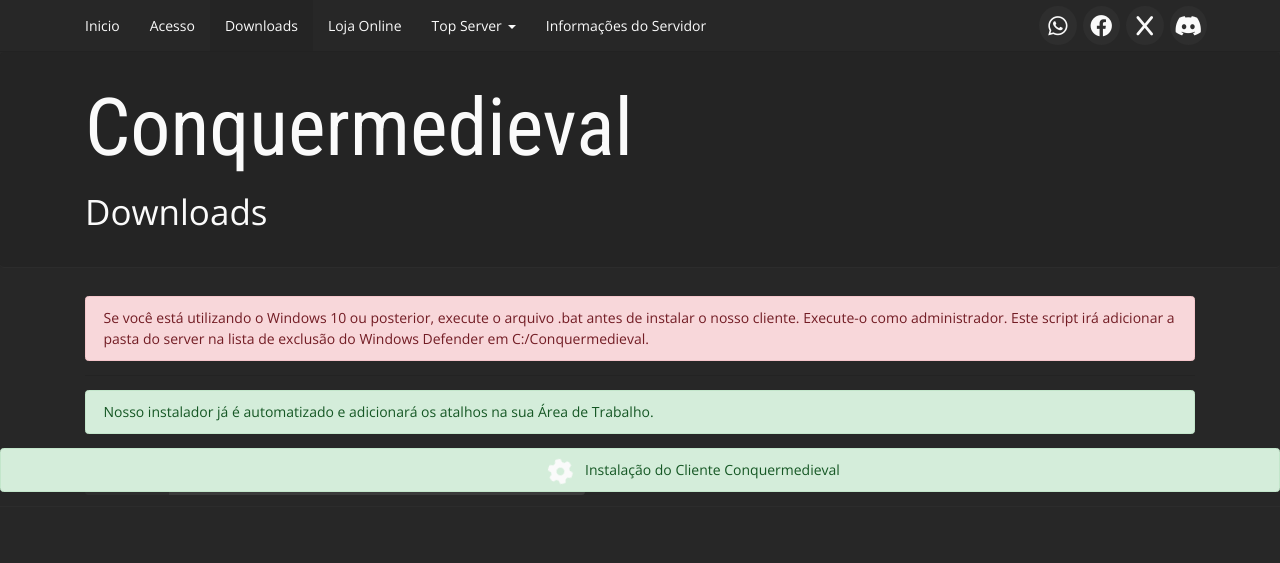
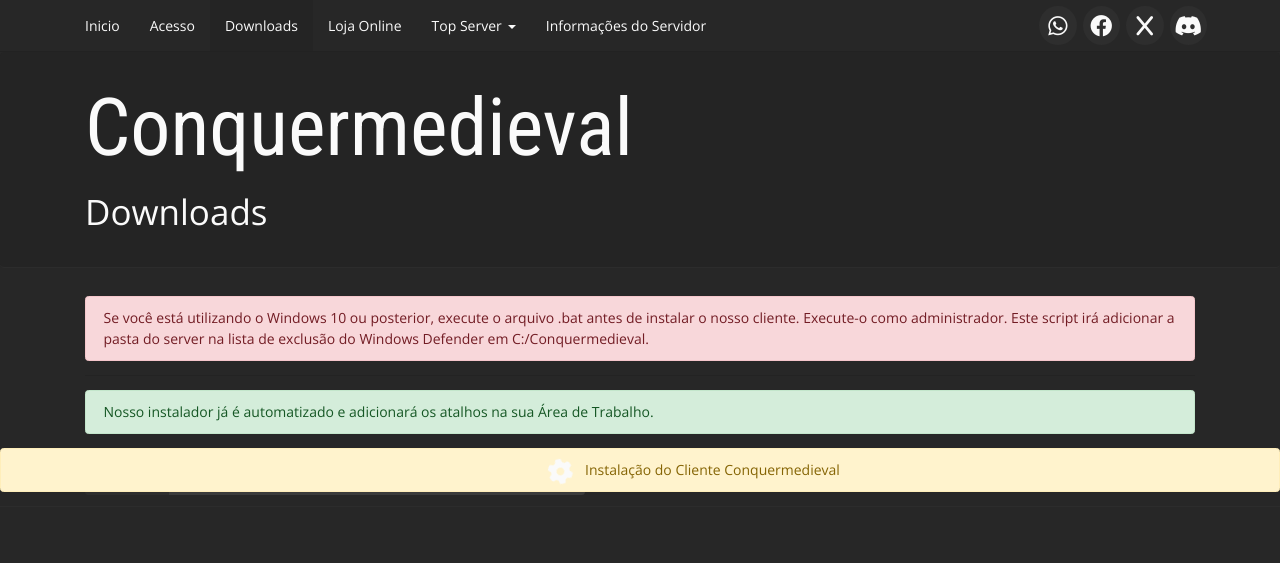
Before and after one commit to conquermedieval/conquermedieval.github.io, a Jekyll site: the page built from downloads.html, in a window 1280 px wide. Shown: the top 563 px of the page. Built offline with Jekyll 4.4.1, drawn with Linux system fonts in a browser that asks for light colours; grey boxes are pictures that could not be loaded.

Commit message:
Update downloads.html

```diff
--- a/downloads.html
+++ b/downloads.html
@@ -37,7 +37,7 @@
     </div>
 </div>
     <div>
-    <p class="alert alert-success">Instalação do Cliente Conquermedieval </p>
+    <p class="alert alert-warning">Instalação do Cliente Conquermedieval </p>
     <div class="container-fluid container-screenshot">
     <meta name="viewport" content="width=device-width, initial-scale=1.0">
     <video width="800" height="600" controls>
```
